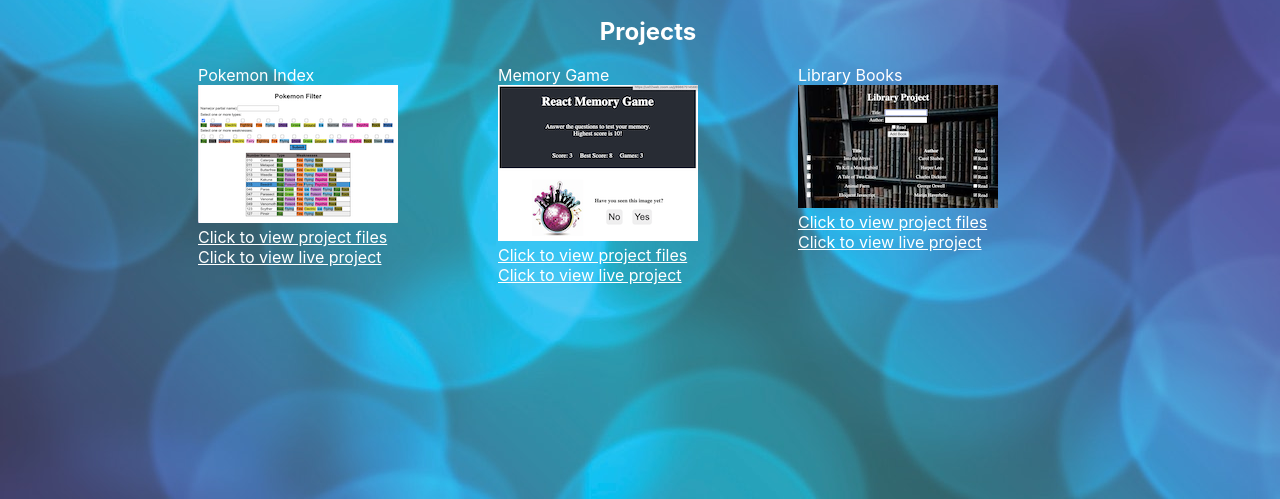
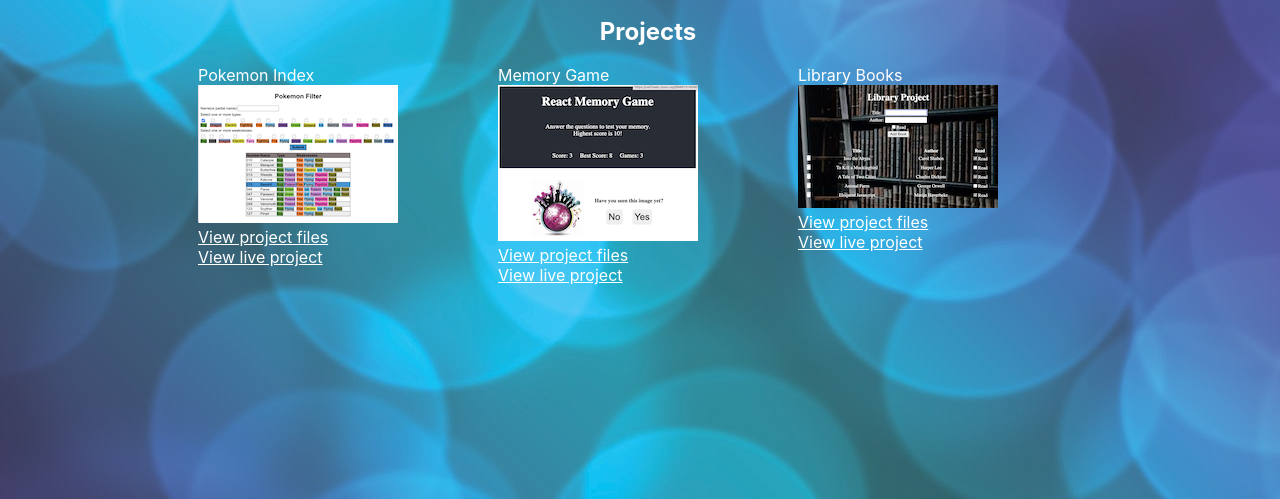
Before and after one commit to KellyAllen013069/KA-Portfolio, a plain HTML site: page index.html in a window 1280 px wide. Shown: the part 317-816 px from the top of the page. Drawn offline with Linux system fonts and the light colour scheme.

Commit message:
updating

```diff
--- a/index.html
+++ b/index.html
@@ -33,10 +33,10 @@
                     <img src="images/pokemon.png" alt="Pokemon Project"></img>
                 </div>
                 <div>
-                    <a href="https://github.com/KellyAllen013069/Pokemon-Index.git">Click to view project files</a>
+                    <a href="https://github.com/KellyAllen013069/Pokemon-Index.git">View project files</a>
                 </div>
                 <div>
-                    <a href = "https://pokemon-index.vercel.app">Click to view live project</a>
+                    <a href = "https://pokemon-index.vercel.app">View live project</a>
                 </div>
 
             </div>
@@ -48,10 +48,10 @@
                     <img src="images/memory-game.png" alt="Memory Game Project"></img>
                 </div>
                 <div>
-                    <a href="https://github.com/KellyAllen013069/Memory-Game.git">Click to view project files</a>
+                    <a href="https://github.com/KellyAllen013069/Memory-Game.git">View project files</a>
                 </div>
                 <div>
-                    <a href = "https://ka-memory-game.vercel.app/">Click to view live project</a>
+                    <a href = "https://ka-memory-game.vercel.app/">View live project</a>
                 </div>
 
             </div>
@@ -63,10 +63,10 @@
                     <img src="images/library.png" alt="Memory Game Project"></img>
                 </div>
                 <div>
-                    <a href="https://github.com/KellyAllen013069/Library_Project">Click to view project files</a>
+                    <a href="https://github.com/KellyAllen013069/Library_Project">View project files</a>
                 </div>
                 <div>
-                    <a href = "https://library-project-coral.vercel.app/">Click to view live project</a>
+                    <a href = "https://library-project-coral.vercel.app/">View live project</a>
                 </div>
 
             </div>
```
